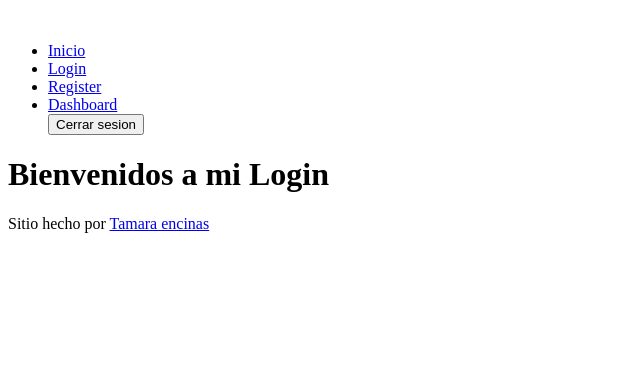
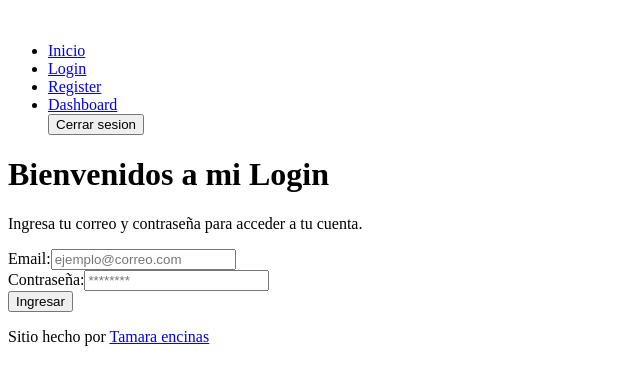
Before and after one commit to tamara2187/proyecto-react-github, a React (Vite) app: page /Login in a window 1280 px wide. Shown: the top 380 px of the page, without its empty margins (0-640 px from the left). Built offline with nearby package versions, Linux system fonts and the light colour scheme.

Commit message:
add:contenido estatico en mi Login

```diff
--- a/src/pages/Login.jsx
+++ b/src/pages/Login.jsx
@@ -9,6 +9,21 @@ return(
 
 <h1>Bienvenidos a mi Login</h1>
 
+<p>Ingresa tu correo y contraseña para acceder a tu cuenta.</p>
+
+      <form>
+        <div>
+          <label htmlFor="email">Email:</label>
+          <input type="email" id="email" name="email" placeholder="ejemplo@correo.com" />
+        </div>
+
+        <div>
+          <label htmlFor="password">Contraseña:</label>
+          <input type="password" id="password" name="password" placeholder="********" />
+        </div>
+
+        <button >Ingresar</button>
+      </form>
 
 </Layout>
 )
```
